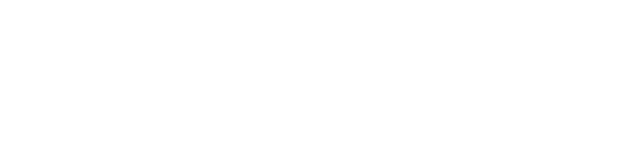
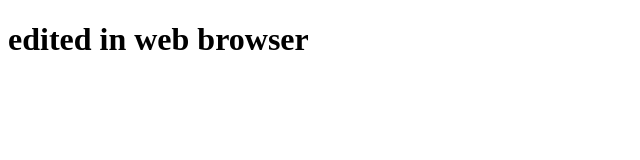
Before and after one commit to AyeshaSiddique01/Mids-Practic, a plain HTML site: page index.html in a window 1280 px wide. Shown: the whole page, without its empty margins (0-640 px from the left). Drawn offline with Linux system fonts and the light colour scheme.

Commit message:
Update index.html
Edited in web Browser

```diff
--- a/index.html
+++ b/index.html
@@ -7,6 +7,6 @@
     <title>Document</title>
 </head>
 <body>
-
+    <h1>edited in web browser</h1>
 </body>
 </html>
```
